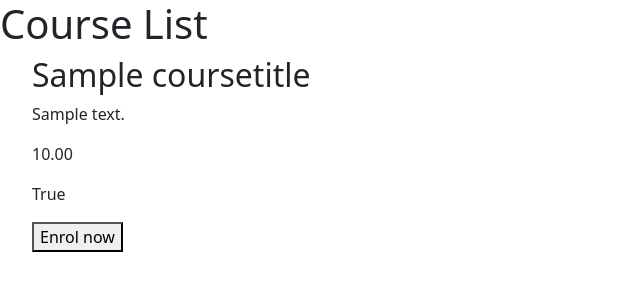
After one commit to Tori-coder/django_project_4, a Django app: page /course_list/ in a window 1280 px wide. The commit adds this page. Shown: the top 300 px of the page, without its empty margins (0-640 px from the left). Run offline with Django 4.2, Linux system fonts and the light colour scheme; tables that the repository leaves empty hold one stand-in row (values such as "Sample post").

Commit message:
create course_list page and link to base.html

```diff
--- a/main/models.py
+++ b/main/models.py
@@ -20,7 +20,7 @@ class CourseType(models.Model):
     slug = models.SlugField(max_length=255, unique=True)
     details = models.TextField()
     # relationship between coursetitle and coursetype via the nexus model
-    course_titles = models.ManyToManyField('CourseTitle', through='CourseTitleTypeNexus')
+    # course_titles = models.ManyToManyField('CourseTitle', through='CourseTitleTypeNexus')
 
     def __str__(self):
         return self.name
--- a/main/templates/main/base.html
+++ b/main/templates/main/base.html
@@ -10,6 +10,7 @@
   <body>
     <div id="content">
       {% block content %}
+        basetest
       {% endblock %}
     </div>
     <script src="https://cdn.jsdelivr.net/npm/bootstrap@5.2.3/dist/js/bootstrap.bundle.min.js" integrity="sha384-kenU1KFdBIe4zVF0s0G1M5b4hcpxyD9F7jL+jjXkk+Q2h455rYXK/7HAuoJl+0I4" crossorigin="anonymous"></script>
--- /dev/null
+++ b/main/templates/main/course_list.html
@@ -0,0 +1,18 @@
+{% extends 'main/base.html' %}
+
+{% block content %}
+<h1>Course List</h1>
+<div>
+    <ul>
+        {% for course in courses %}
+           <h2>{{course.title}}</h2>
+           <div>
+            <p>{{course.details}}</p>
+            <p>{{course.price}}</p>
+            <p>{{course.beginners}}</p>
+            <button>Enrol now</button>
+           </div>
+        {% endfor %}
+    </ul>
+</div>
+{% endblock %}
--- a/main/urls.py
+++ b/main/urls.py
@@ -4,4 +4,5 @@ from . import views
 urlpatterns = [
     path("", views.index, name="index"),
     path("home/", views.home, name="home"),
+    path("course_list/", views.course_list, name="course_list"),
 ]
--- a/main/views.py
+++ b/main/views.py
@@ -1,8 +1,14 @@
 from django.shortcuts import render
 from django.http import HttpResponse, HttpResponseRedirect
+from .models import CourseTitle
 
 def index(response):
     return render(response, 'main/base.html', {})
 
 def home(response):
     return render(response, 'main/home.html', {})
+
+def course_list(request):
+    courses = CourseTitle.objects.all()
+    print(courses)  # Debug line
+    return render(request, 'main/course_list.html', {'courses':courses})
```
Also changed, not shown: main/migrations/0002_remove_coursetype_course_titles_coursetitle_price_and_more.py (added).
